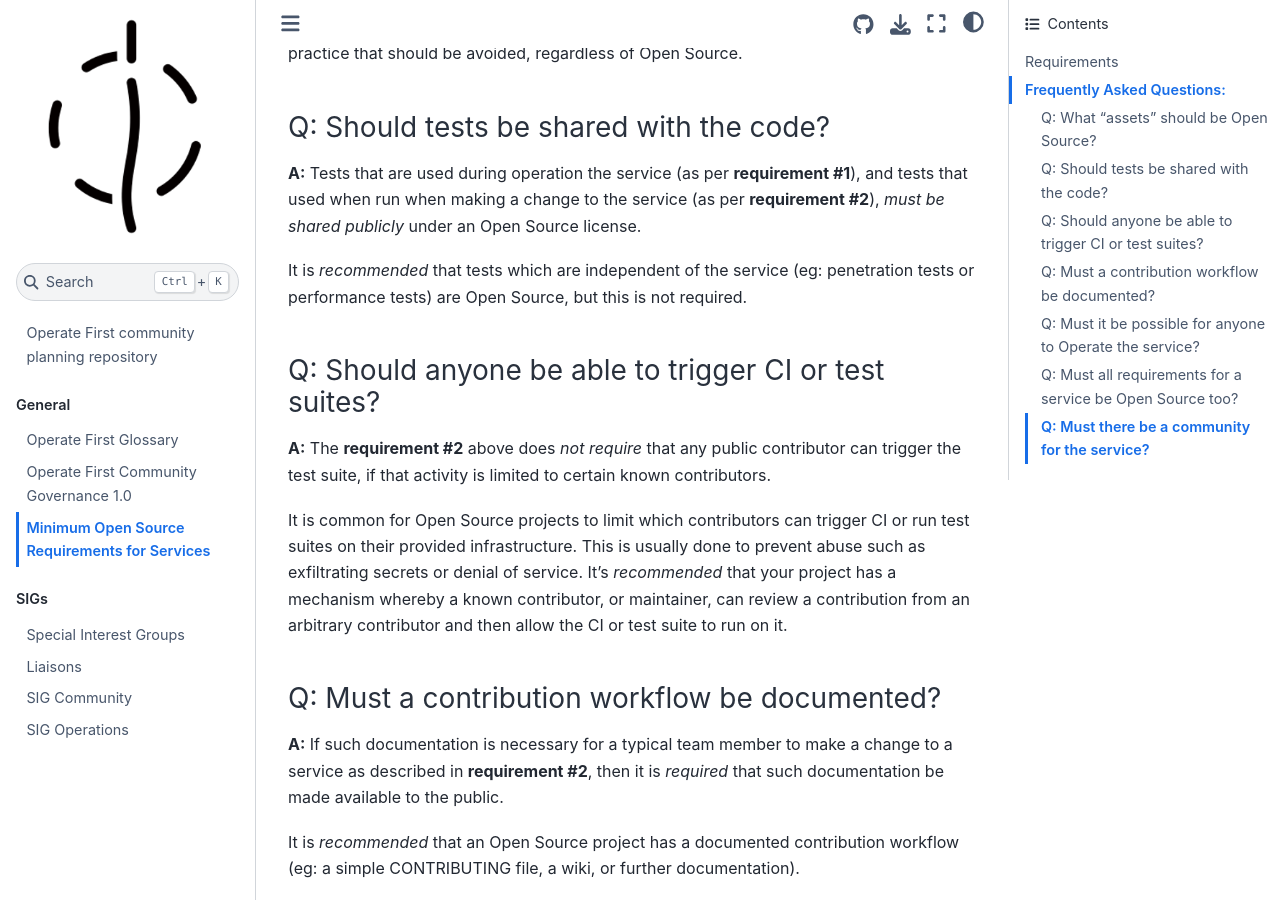
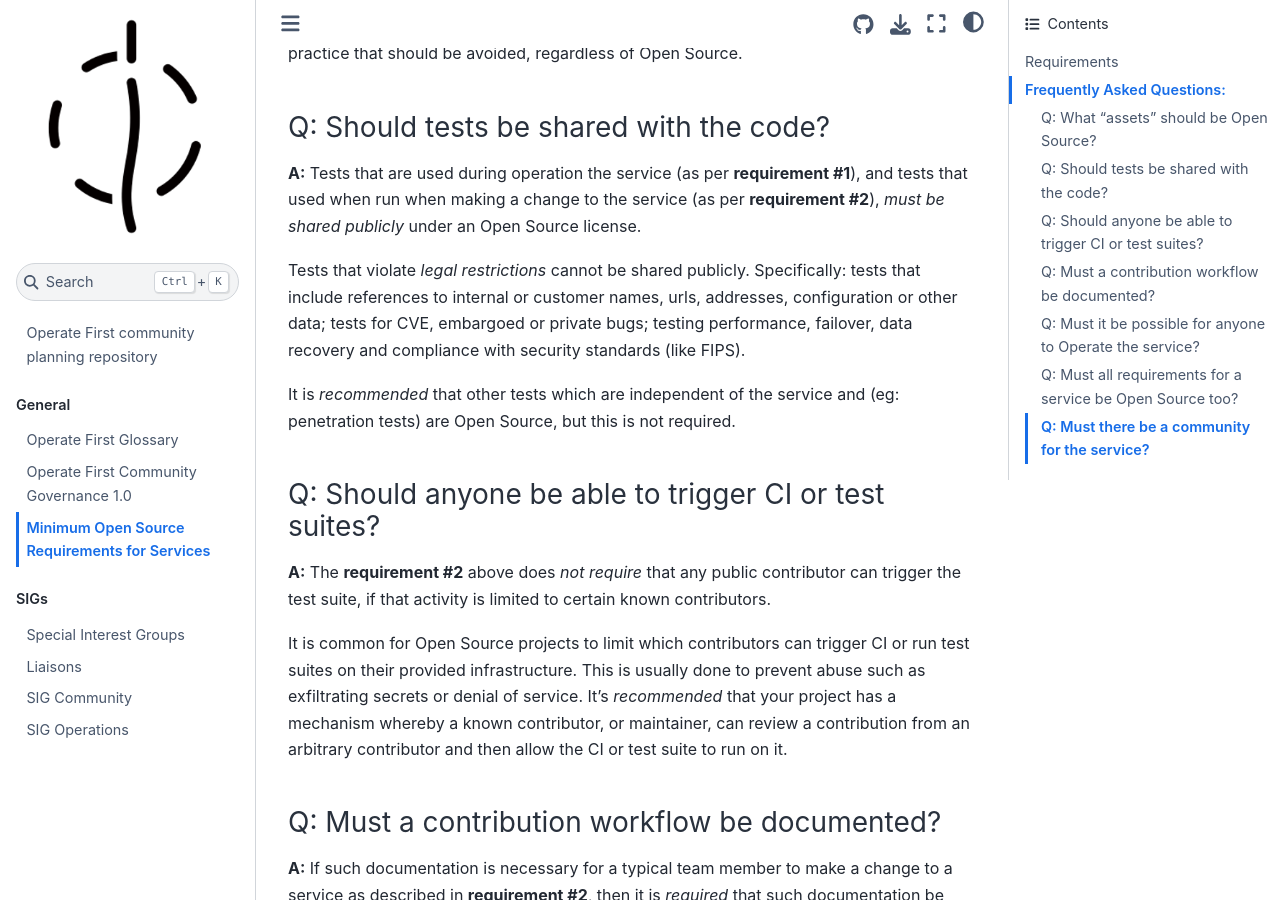
Before and after one commit to operate-first/community, a Jupyter Book: the page built from open-source-services.md, in a window 1280 px wide and 900 px high, scrolled down 1269 px. Built offline with Jupyter Book 1.0.4 settings and Sphinx 7.4.7 and the Sphinx Book theme 1.1.4, drawn with Linux system fonts in a browser that asks for light colours.

Commit message:
Update open-source-services.md
Adding a short summary, what type of tests cannot be shared to community due to legal issues.

```diff
--- a/open-source-services.md
+++ b/open-source-services.md
@@ -40,7 +40,9 @@ It is _recommended_ that you include sufficient configuration to operate the ser
 
 **A:** Tests that are used during operation the service (as per **requirement #1**), and tests that used when run when making a change to the service (as per **requirement #2**), _must be shared publicly_ under an Open Source license.
 
-It is _recommended_ that tests which are independent of the service (eg: penetration tests or performance tests) are Open Source, but this is not required.
+Tests that violate _legal restrictions_ cannot be shared publicly. Specifically: tests that include references to internal or customer names, urls, addresses, configuration or other data; tests for CVE, embargoed or private bugs; testing performance, failover, data recovery and compliance with security standards (like FIPS).
+
+It is _recommended_ that other tests which are independent of the service and (eg: penetration tests) are Open Source, but this is not required.
 
 ### Q: Should anyone be able to trigger CI or test suites?
 
```
